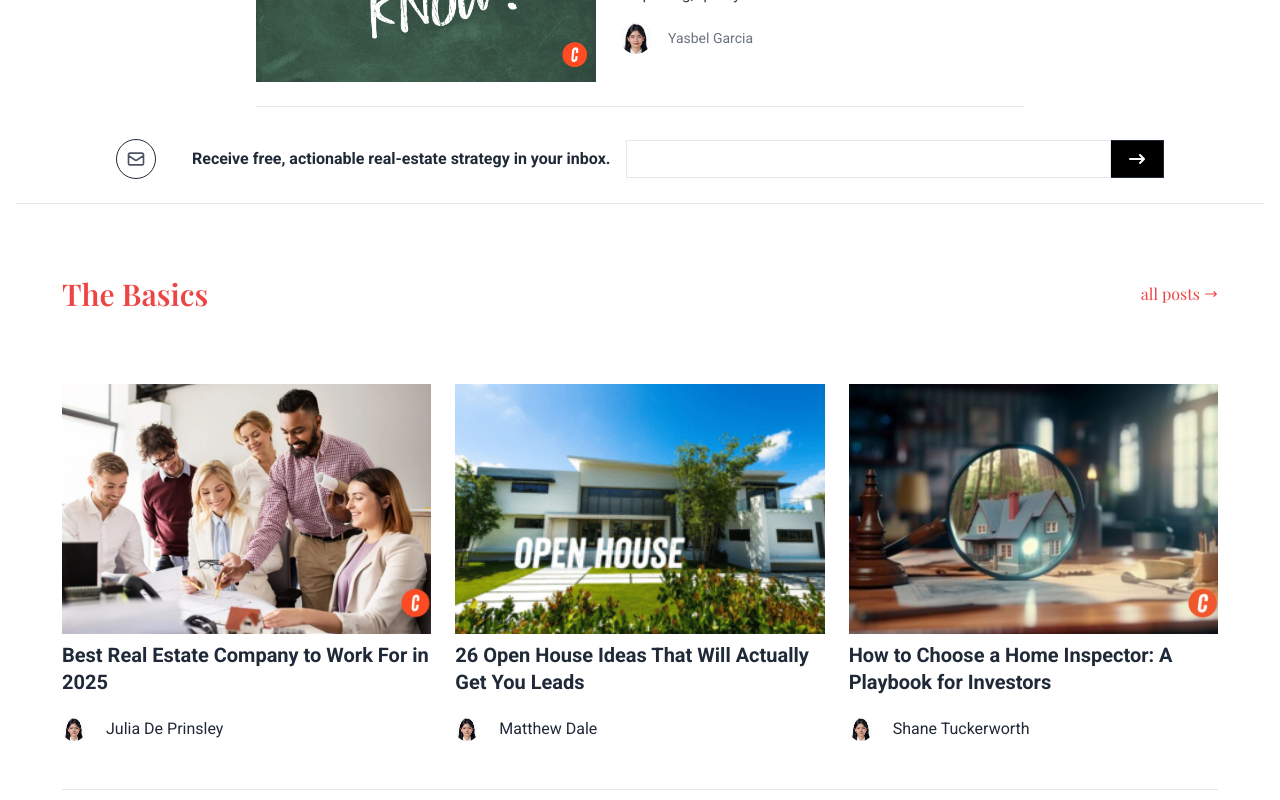
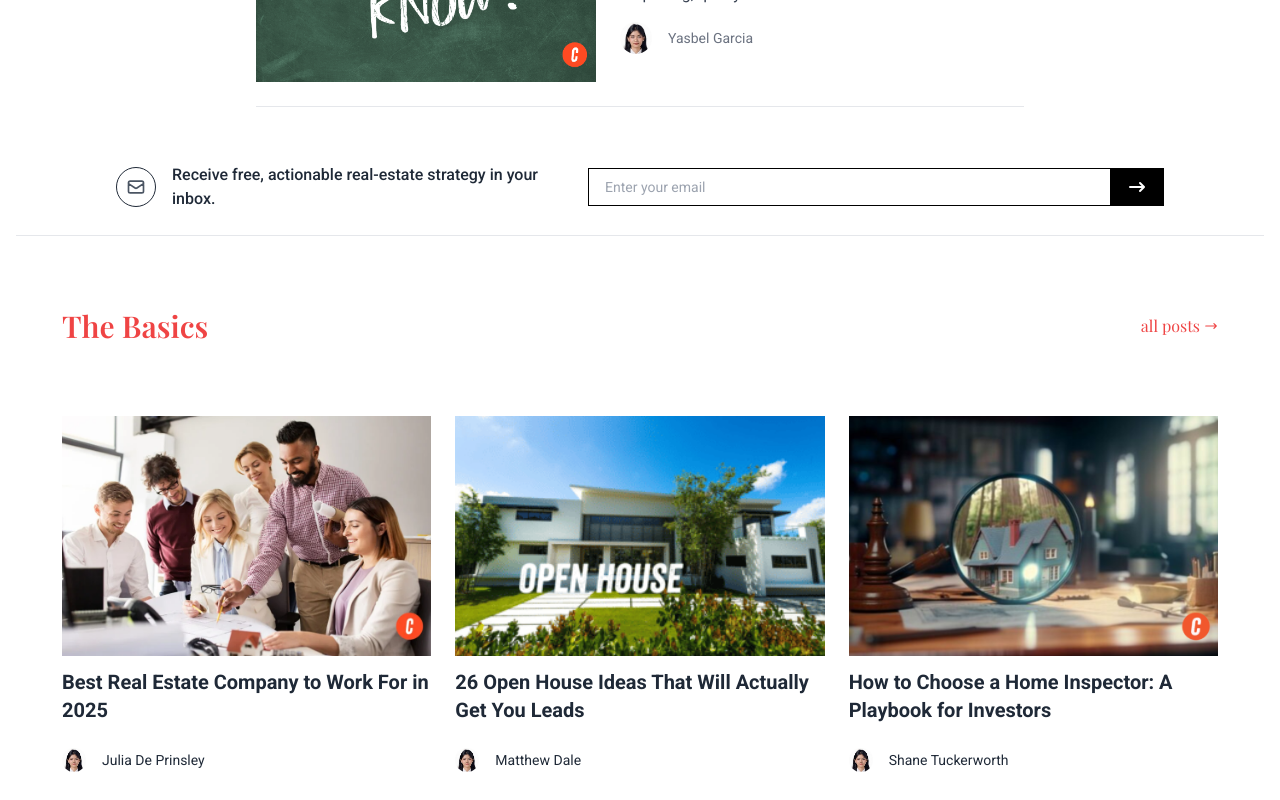
Before and after one commit to Divya-Chhabraa/blog-page, a React (Vite) app: page / in a window 1280 px wide. Shown: the part 1260-2060 px from the top of the page. Built offline with nearby package versions, Linux system fonts and the light colour scheme.

Commit message:
email , cards upd

```diff
--- a/src/components/ACards.jsx
+++ b/src/components/ACards.jsx
@@ -1,19 +1,21 @@
 import React from "react";
 
 export const ACards = ({ img, title, author }) => (
-  <div className="flex flex-col gap-2 max-w-s py-6 font-roboto">
+  <div className="flex flex-col gap-3 max-w-xs sm:max-w-sm py-6 font-roboto">
     <img
       src={img}
       alt={title}
-      className="w-full h-[250px] object-cover"
+      className="w-full h-[200px] sm:h-[240px] object-cover"
     />
-    <h5 className="text-xl font-bold leading-snug">{title}</h5>
-    <div className="flex items-center gap-5 pt-3">
+    <h5 className="text-lg sm:text-xl font-bold leading-snug">
+      {title}
+    </h5>
+    <div className="flex items-center gap-4 pt-3">
       <img
         src="/images/th.jpeg"
         className="w-6 h-6 rounded-full object-cover"
       />
-        <p className="text-s text-gray-800">
+      <p className="text-xs sm:text-sm text-gray-800">
         {author}
       </p>
     </div>
--- a/src/components/Email.jsx
+++ b/src/components/Email.jsx
@@ -2,24 +2,25 @@ import React from "react";
 import { HiOutlineMail, HiArrowNarrowRight } from "react-icons/hi";
 
 export const Email = () => (
-  <footer className="w-full px-[100px] pb-6 flex flex-col md:flex-row items-center justify-between gap-4 border-b font-roboto">
-    <div className="flex items-center gap-3">
-      <span className="h-10 w-10 flex items-center justify-center rounded-full border border-gray-800">
+  <footer className="w-full px-4 sm:px-8 md:px-16 lg:px-[100px] py-6 flex flex-col md:flex-row items-center justify-between gap-6 border-b font-roboto">
+    <div className="flex items-center gap-4 w-full md:w-auto text-center md:text-left">
+      <span className="h-10 w-10 flex items-center justify-center rounded-full border border-gray-800 flex-shrink-0">
         <HiOutlineMail className="h-5 w-5 text-gray-600" />
       </span>
-      <p className="text-l font-bold whitespace-nowrap pl-6">
+      <p className="text-base font-medium">
         Receive free, actionable real-estate strategy in your inbox.
       </p>
     </div>
 
-    <form className="flex w-full max-w-2xl">
+    <form className="flex w-full max-w-xl">
       <input
         type="email"
-        className="flex-grow border border-black-900 px-4 py-2 text-sm "
+        placeholder="Enter your email"
+        className="flex-grow border border-black px-4 py-2 text-sm"
       />
       <button
         type="submit"
-        className="bg-black text-white px-4 py-2 border border-l-0 border-gray-800 flex items-center"
+        className="bg-black text-white px-4 py-2 border border-l-0 border-black flex items-center"
       >
         <HiArrowNarrowRight className="h-5 w-5" />
       </button>
```
Lines whose indentation alone changed are shown as unchanged.
